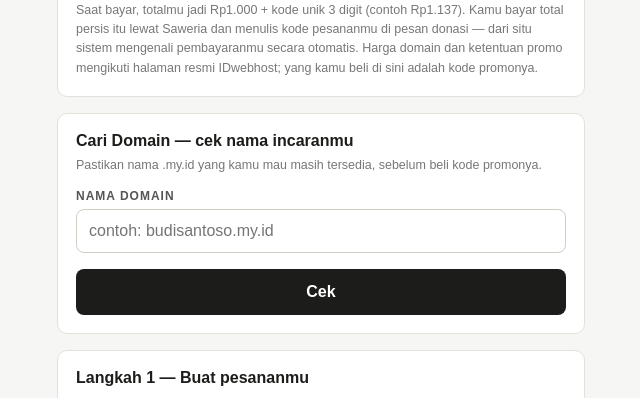
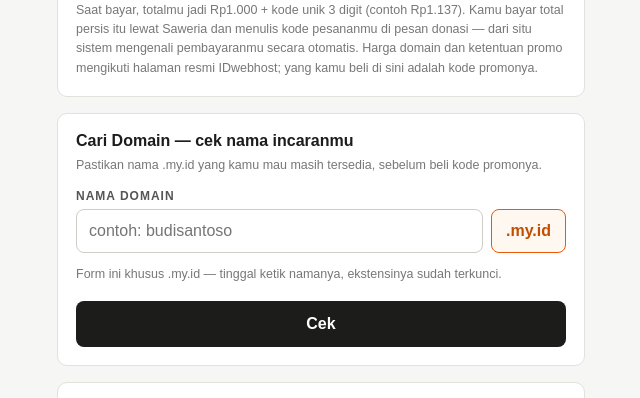
Before and after one commit to sayaazz/Ngedomainyuk, a website: page index.html in a window 1280 px wide. Shown: the part 332-730 px from the top of the page, without its empty margins (319-959 px from the left). Drawn offline with Linux system fonts and the light colour scheme.

Commit message:
Form Cari Domain: khususkan .my.id (input nama saja + akhiran terkunci)

```diff
--- a/index.html
+++ b/index.html
@@ -29,6 +29,9 @@
   .pesan.info { background: #eef4ff; border: 1px solid #c7dbff; display: block; }
   .pesan.error { background: #fdecec; border: 1px solid #f5bcbc; display: block; }
   .pesan.sukses { background: #e9f9ee; border: 1px solid #b5e6c3; display: block; }
+  .domainrow { display: flex; gap: 8px; }
+  .domainrow input { flex: 1; }
+  .suffix { display: flex; align-items: center; padding: 0 14px; font-weight: bold; font-size: 16px; background: #fff8f1; border: 1px solid #e8590c; color: #c24e02; border-radius: 8px; }
   .qrbox { text-align: center; margin-top: 14px; }
   .qrbox canvas { max-width: 300px; width: 100%; height: auto; border: 1px solid #e3e1dc; border-radius: 10px; }
   .total { font-size: 38px; font-weight: bold; text-align: center; margin-top: 12px; }
@@ -64,7 +67,8 @@
     <b>Cari Domain &mdash; cek nama incaranmu</b>
     <p class="kecil" style="margin-top:6px;">Pastikan nama .my.id yang kamu mau masih tersedia, sebelum beli kode promonya.</p>
     <label for="namaDomain">Nama Domain</label>
-    <input id="namaDomain" type="text" placeholder="contoh: budisantoso.my.id" autocomplete="off">
+    <div class="domainrow"><input id="namaDomain" type="text" placeholder="contoh: budisantoso" autocomplete="off"><span class="suffix">.my.id</span></div>
+    <p class="kecil">Form ini khusus .my.id &mdash; tinggal ketik namanya, ekstensinya sudah terkunci.</p>
     <button id="btnCekDomain" class="kedua">Cek</button>
     <div id="domainMsg" class="pesan"></div>
   </div>
@@ -184,7 +188,7 @@ if (!isAdminPage) {
   }
 
   $('btnCekDomain').addEventListener('click', async () => {
-    const v = $('namaDomain').value.trim();
+    const v = $('namaDomain').value.trim().toLowerCase().replace(/\.my\.id$/, '');
     if (!v) { showMsg($('domainMsg'), 'Isi nama domainnya dulu.', 'error'); return; }
     $('btnCekDomain').disabled = true;
     showMsg($('domainMsg'), 'Mengecek ke registri .my.id…', 'info');
```
